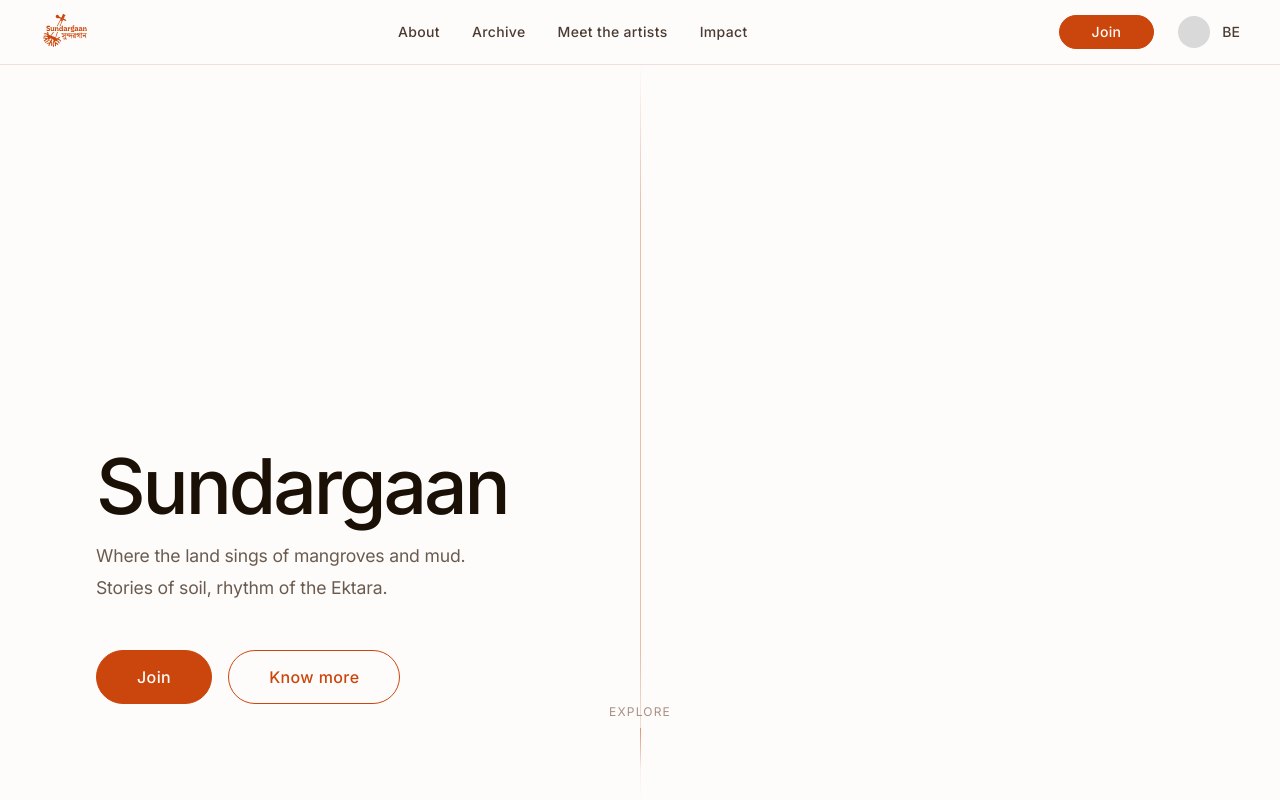
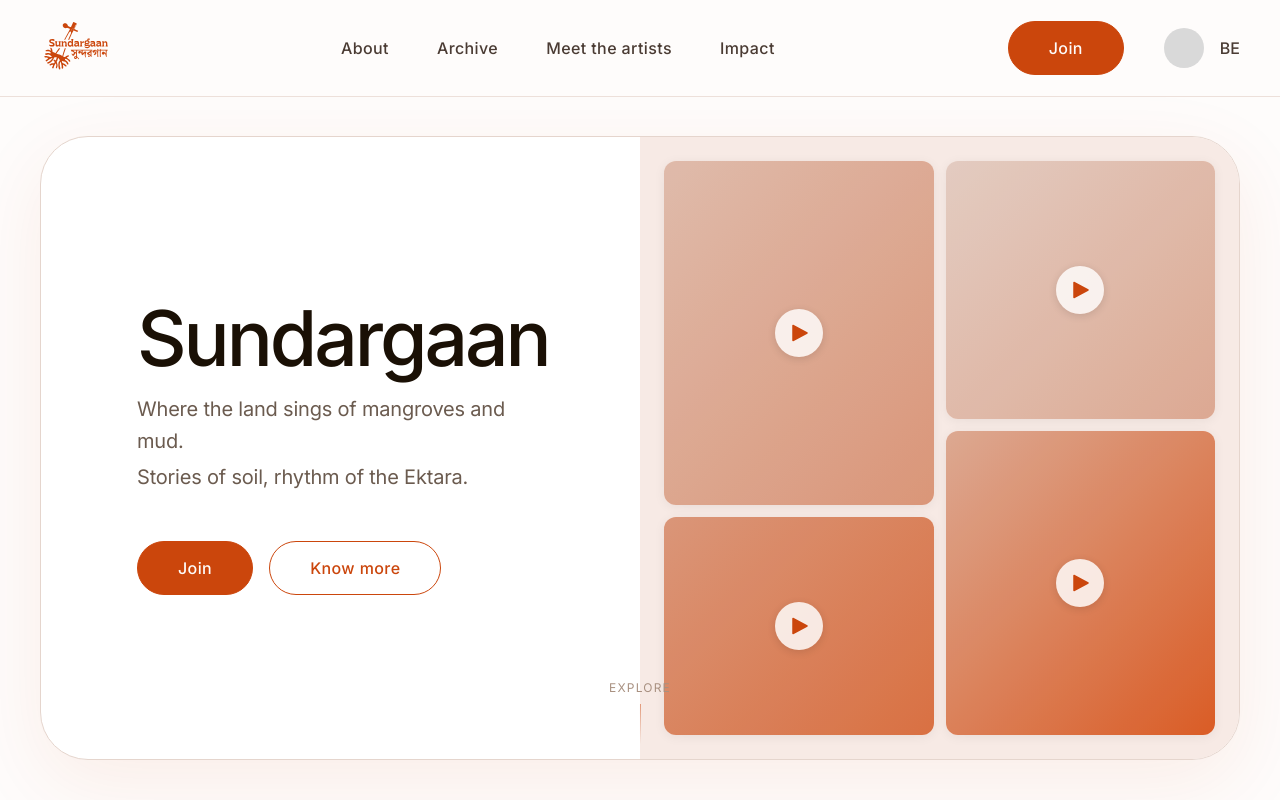
Before and after one commit to Studio-1947/sundargaan-webapp, a React (Vite) app: page / in a window 1280 px wide. Built offline with nearby package versions, Linux system fonts and the light colour scheme; a web font is replaced by a local one.

Commit message:
feat: Implement initial homepage and navigation bar components with sample video assets.

```diff
--- a/src/components/layout/Navbar.tsx
+++ b/src/components/layout/Navbar.tsx
@@ -29,20 +29,20 @@ const Navbar: React.FC = () => {
       }}
       className="fixed top-0 left-0 right-0 z-50 transition-all duration-300"
     >
-      <div className="max-w-screen-xl mx-auto px-6 md:px-10 h-16 flex items-center justify-between">
+      <div className="max-w-screen-xl mx-auto px-6 md:px-10 h-24 flex items-center justify-between">
 
         {/* Logo */}
         <a href="/" className="flex-shrink-0 flex items-center" aria-label="Sundargaan Home">
-          <Logo variant="color" height={36} />
+          <Logo variant="color" height={52} />
         </a>
 
         {/* Nav Links */}
-        <nav className="hidden md:flex items-center gap-8">
+        <nav className="hidden md:flex items-center gap-12">
           {navLinks.map((link) => (
             <a
               key={link.label}
               href={link.href}
-              className="font-body text-sm font-medium tracking-wide transition-colors duration-200"
+              className="font-body text-base font-medium tracking-wide transition-colors duration-200"
               style={{ color: '#4a3b33' }}
               onMouseEnter={(e) => (e.currentTarget.style.color = '#CB460C')}
               onMouseLeave={(e) => (e.currentTarget.style.color = '#4a3b33')}
@@ -53,20 +53,20 @@ const Navbar: React.FC = () => {
         </nav>
 
         {/* Right Actions */}
-        <div className="flex items-center gap-6">
-          <Button variant="primary" size="sm" className="px-8">
+        <div className="flex items-center gap-10">
+          <Button variant="primary" size="lg" className="px-10">
             Join
           </Button>
 
           {/* Language Toggle */}
           <div
-            className="flex items-center gap-3 group cursor-pointer"
+            className="flex items-center gap-4 group cursor-pointer"
           >
             <div
-              className="w-8 h-8 rounded-full transition-colors duration-200"
+              className="w-10 h-10 rounded-full transition-colors duration-200"
               style={{ backgroundColor: '#D9D9D9' }}
             />
-            <span className="font-body text-sm font-medium" style={{ color: '#4a3b33' }}>
+            <span className="font-body text-base font-medium" style={{ color: '#4a3b33' }}>
               BE
             </span>
           </div>
--- a/src/pages/HomePage.tsx
+++ b/src/pages/HomePage.tsx
@@ -4,13 +4,19 @@ import MediaGrid from '../components/ui/MediaGrid'
 
 const HomePage: React.FC = () => {
   return (
-    <main className="min-h-screen" style={{ backgroundColor: '#FEFCFB', paddingTop: '64px' }}>
-      {/* ——— Hero Section ——— */}
-      <section className="relative flex" style={{ minHeight: 'calc(100vh - 64px)' }}>
-
+    <main className="min-h-screen relative" style={{ backgroundColor: '#FEFCFB', paddingTop: '96px' }}>
+      {/* ——— Hero Section (Centered Card) ——— */}
+      <section className="px-6 md:px-10 py-6 md:py-10">
+        <div
+          className="relative flex flex-col md:flex-row overflow-hidden border border-[#e5d5cd] shadow-[0_24px_80px_rgba(203,70,12,0.08)] bg-white mx-auto max-w-screen-2xl"
+          style={{
+            minHeight: 'calc(100vh - 176px)',
+            borderRadius: '48px'
+          }}
+        >
           {/* ── Left Panel: Content ── */}
           <div
-          className="flex flex-col justify-end px-10 md:px-16 lg:px-24 py-24 w-full md:w-1/2"
+            className="flex flex-col justify-center px-10 md:px-16 lg:px-24 py-24 w-full md:w-1/2"
           >
             {/* Headline */}
             <h1
@@ -32,7 +38,7 @@ const HomePage: React.FC = () => {
               <p
                 className="font-body animate-fade-in-up delay-200"
                 style={{
-                fontSize: '1.1rem',
+                  fontSize: '1.25rem',
                   fontWeight: 400,
                   color: '#6b5b4f',
                   letterSpacing: '-0.01em',
@@ -43,7 +49,7 @@ const HomePage: React.FC = () => {
               <p
                 className="font-body animate-fade-in-up delay-300"
                 style={{
-                fontSize: '1.1rem',
+                  fontSize: '1.25rem',
                   fontWeight: 400,
                   color: '#6b5b4f',
                   letterSpacing: '-0.01em',
@@ -76,16 +82,17 @@ const HomePage: React.FC = () => {
 
           {/* ── Right Panel: Media Grid ── */}
           <div
-          className="hidden md:flex flex-1 animate-fade-in delay-200"
+            className="flex flex-1 animate-fade-in delay-200 overflow-hidden"
             style={{ backgroundColor: '#F7EAE5' }}
           >
             <MediaGrid />
+          </div>
         </div>
       </section>
 
       {/* ——— Scroll indicator ——— */}
       <div
-        className="absolute bottom-8 left-1/2 -translate-x-1/2 flex flex-col items-center gap-2 animate-fade-in delay-500"
+        className="absolute bottom-14 left-1/2 -translate-x-1/2 flex flex-col items-center gap-2 animate-fade-in delay-500"
         aria-hidden="true"
       >
         <span className="font-body text-xs tracking-widest uppercase" style={{ color: '#a89080' }}>
```
Also changed, not shown: 2 other files (tests, documents, lock files or other folders). Lines whose indentation alone changed are shown as unchanged.
